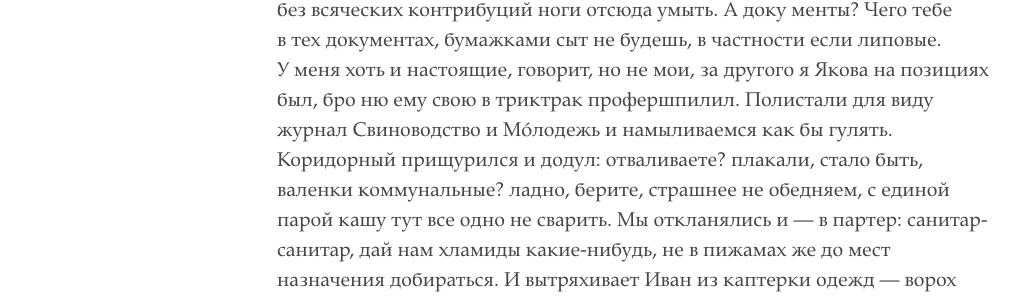
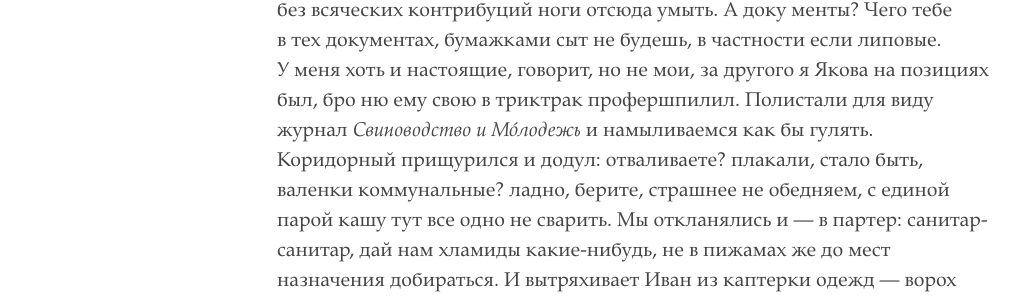
Before and after one commit to digbmc/dog-annotation-site, a Jekyll site: the page built from _texts/04_ru.md, in a window 1280 px wide and 1400 px high, scrolled down 9362 px. Shown: the part 584-884 px from the top of the window, without its empty margins (3-1024 px from the left). Built offline with Jekyll 4.4.1, drawn with Linux system fonts in a browser that asks for light colours; some of the changed text lies outside the part shown.

Commit message:
added italics

```diff
--- a/_texts/04_ru.md
+++ b/_texts/04_ru.md
@@ -228,7 +228,7 @@ language: ru
 умыть. А доку менты? Чего тебе в тех документах, бумажками сыт
 не будешь, в частности если липовые. У меня хоть и настоящие,
  говорит, но не мои, за другого я Якова на позициях был, бро ню ему
-свою в триктрак профершпилил. Полистали для виду журнал Свиноводство и Мóлодежь и намыливаемся как бы гулять. Коридорный
+свою в триктрак профершпилил. Полистали для виду журнал *Свиноводство и Мóлодежь* и намыливаемся как бы гулять. Коридорный
 прищурился и додул: отваливаете? плакали, стало быть, валенки
 коммунальные? ладно, берите, страшнее не обедняем, с единой парой кашу тут все одно не сварить. Мы откланялись и — в партер:
 санитар-санитар, дай нам хламиды какие-нибудь, не в пижамах же
```
